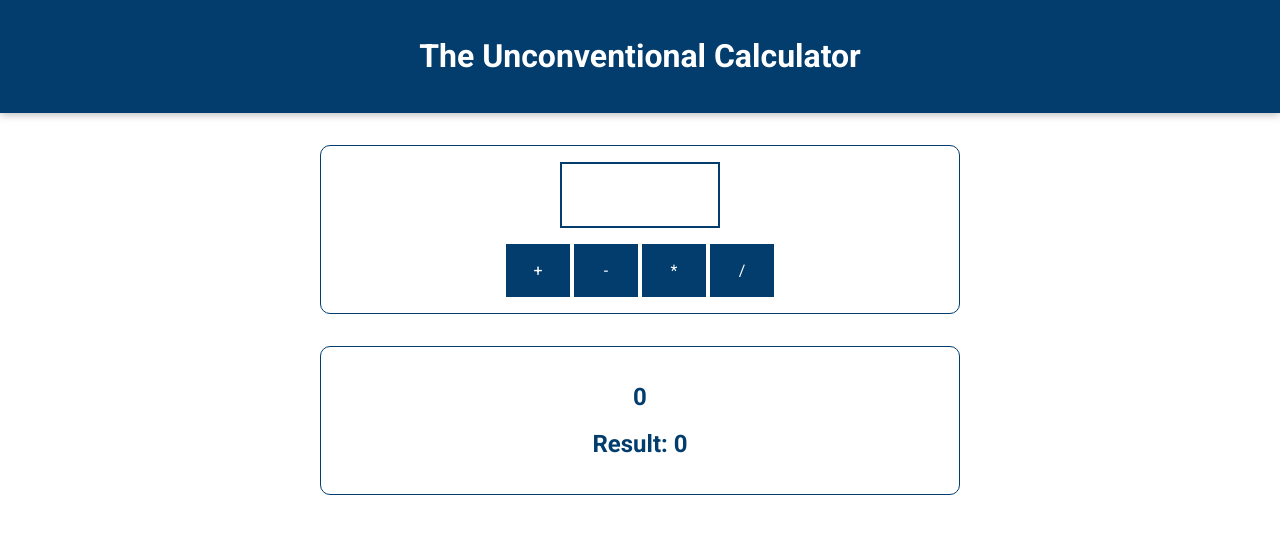
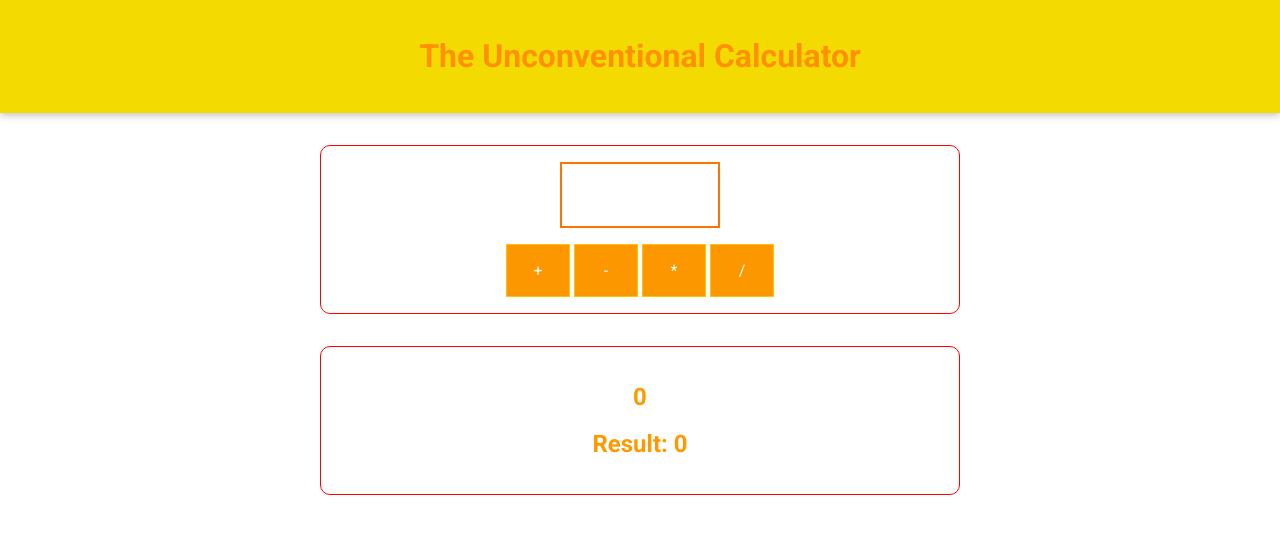
Before and after one commit to mayank0508/Calc, a plain HTML site: page index.html in a window 1280 px wide. Drawn offline with Linux system fonts and the light colour scheme.

Commit message:
new_colour

```diff
--- a/assets/styles/app.css
+++ b/assets/styles/app.css
@@ -11,8 +11,8 @@ body {
 }
 
 header {
-  background: #023d6d;
-  color: white;
+  background: #f3db01;
+  color: rgb(255, 145, 0);
   padding: 1rem;
   text-align: center;
   box-shadow: 0 2px 8px rgba(0, 0, 0, 0.26);
@@ -24,10 +24,10 @@ header {
   margin: 2rem auto;
   width: 40rem;
   max-width: 90%;
-  border: 1px solid #023d6d;
+  border: 1px solid #ff0000;
   border-radius: 10px;
   padding: 1rem;
-  color: #023d6d;
+  color: #ff9900;
 }
 
 #results {
@@ -37,12 +37,12 @@ header {
 #calculator input {
   font: inherit;
   font-size: 3rem;
-  border: 2px solid #023d6d;
+  border: 2px solid #ff7300;
   width: 10rem;
   padding: 0.15rem;
   margin: auto;
   display: block;
-  color: #023d6d;
+  color: #ff0000;
   text-align: center;
 }
 
@@ -52,9 +52,9 @@ header {
 
 #calculator button {
   font: inherit;
-  background: #023d6d;
+  background: #fc9700;
   color: white;
-  border: 1px solid #023d6d;
+  border: 1px solid #ffc400;
   padding: 1rem;
   cursor: pointer;
 }
@@ -65,8 +65,8 @@ header {
 
 #calculator button:hover,
 #calculator button:active {
-  background: #084f88;
-  border-color: #084f88;
+  background: #f3c705;
+  border-color: #eeff00;
 }
 
 #calc-actions button {
```
